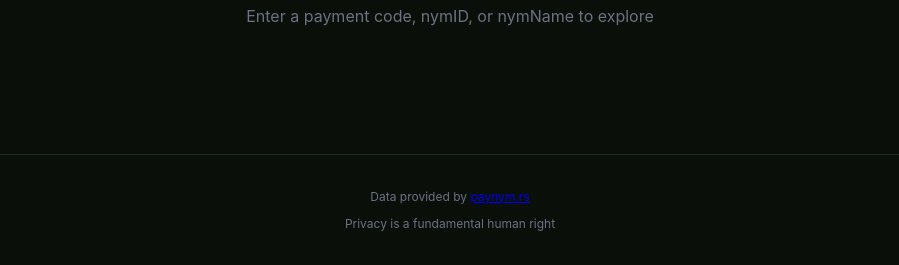
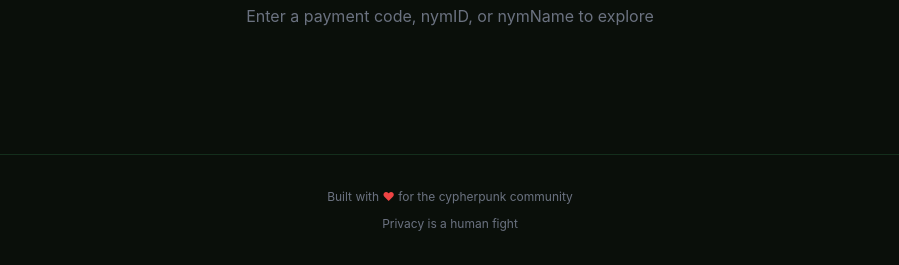
Before and after one commit to linkinparkrulz/bip47-website-2, a website: page public/paynym.html in a window 1280 px wide. Shown: the part 535-800 px from the top of the page, without its empty margins (190-1089 px from the left). Drawn offline with Linux system fonts and the light colour scheme.

Commit message:
feat: add mynymbox to supported section and standardize all footers
- Add mynymbox.io logo to SUPPORTED BY section on home page
- Update auth.html footer to match home page
- Update guestbook.html footer to match home page
- Update lab.html footer to match home page
- Update paynym.html footer to match home page

All pages now use consistent footer:
'Built with ♥ for the cypherpunk community'
'Privacy is a human fight'

```diff
--- a/public/paynym.html
+++ b/public/paynym.html
@@ -493,8 +493,8 @@
     </div>
 
     <div class="footer">
-      <div class="footer-text">Data provided by <a href="https://paynym.rs" target="_blank">paynym.rs</a></div>
-      <div class="footer-text">Privacy is a fundamental human right</div>
+      <div class="footer-text">Built with <span class="footer-heart">♥</span> for the cypherpunk community</div>
+      <div class="footer-text">Privacy is a human fight</div>
     </div>
   </div>
 
```
Also changed, not shown: public/auth.html (+2 -2 lines), public/guestbook.html (+2 -1 lines), public/index.html (+3 -0 lines), public/lab.html (+2 -1 lines).
